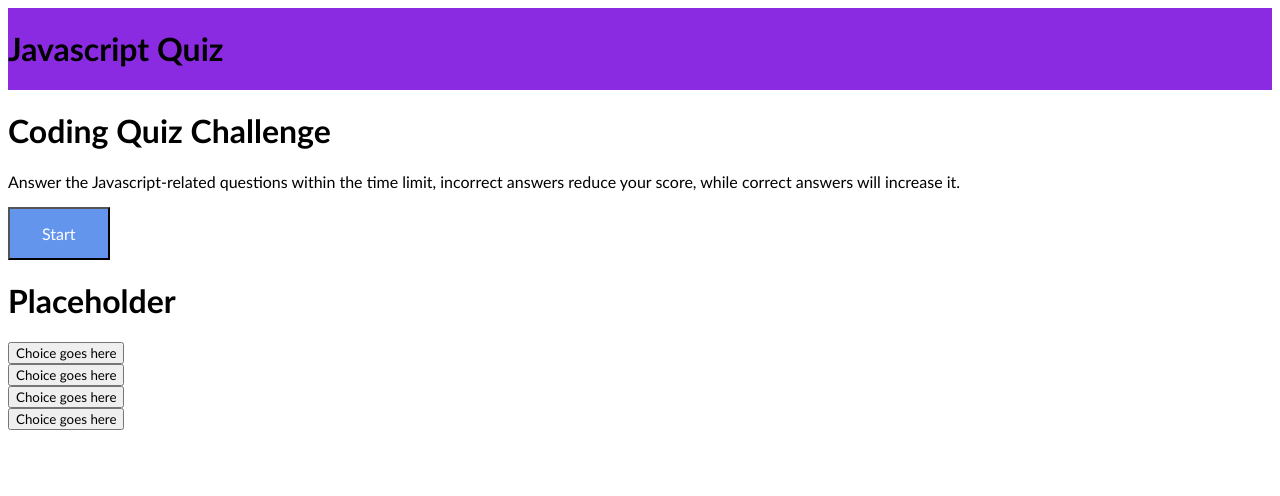
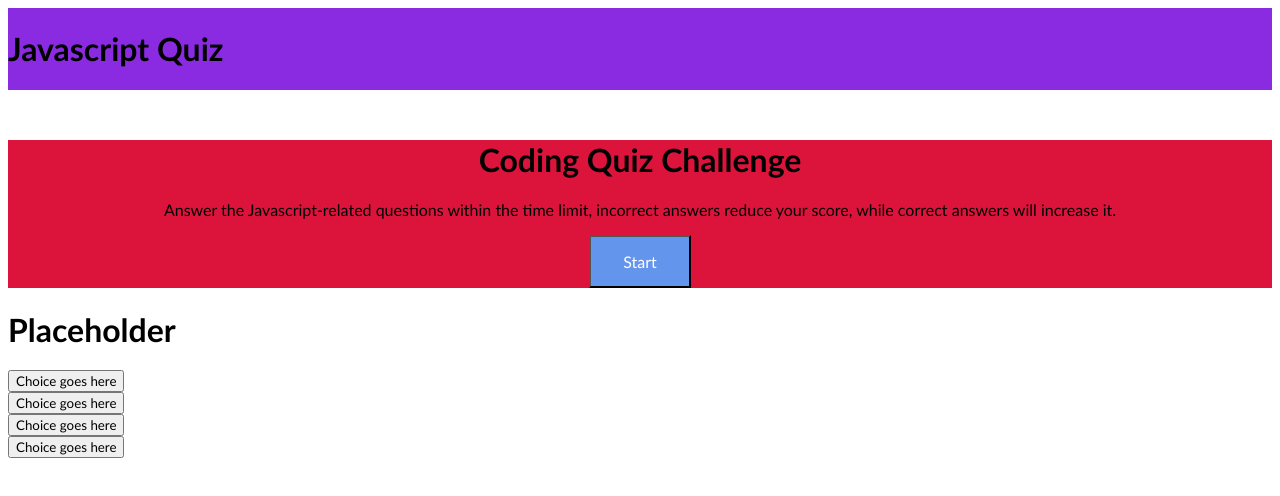
Before and after one commit to ldifalco/js-quiz, a plain HTML site: page index.html in a window 1280 px wide. Drawn offline with Linux system fonts and the light colour scheme.

Commit message:
Update stylesheet.css

```diff
--- a/stylesheet.css
+++ b/stylesheet.css
@@ -24,52 +24,9 @@ header{
 
 }
 
-#questions{
+#main{
     text-align: center;
     margin-top: 50px;
     background-color: crimson;
 
 }
-
-
-
-/* -one{
-        text-align: center;
-        margin-top: 50px;
-        background-color: crimson;
-        display: none;
-
-}
-
-.question-two{
-    text-align: center;
-    margin-top: 50px;
-    background-color: crimson;
-    display: none;
-
-}
-
-.question-three{
-    text-align: center;
-    margin-top: 50px;
-    background-color: crimson;
-    display: none;
-
-}
-
-.question-four{
-    text-align: center;
-    margin-top: 50px;
-    background-color: crimson;
-    display: none;
-
-}
-
-.question-five{
-    text-align: center;
-    margin-top: 50px;
-    background-color: crimson;
-    display: none;
-
-}
- */
```
